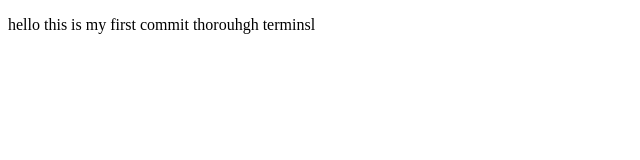
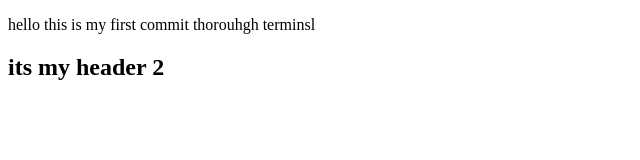
Before and after one commit to bhattbhaskar3/oop_final_project, a plain HTML site: page index.html in a window 1280 px wide. Shown: the whole page, without its empty margins (0-640 px from the left). Drawn offline with Linux system fonts and the light colour scheme.

Commit message:
secind time git

```diff
--- a/index.html
+++ b/index.html
@@ -7,6 +7,8 @@
 </head>
 <body>
     <p>hello this is my first commit thorouhgh terminsl
+
     </p>
+    <h2>its my header 2 </h2>
 </body>
 </html>
```
